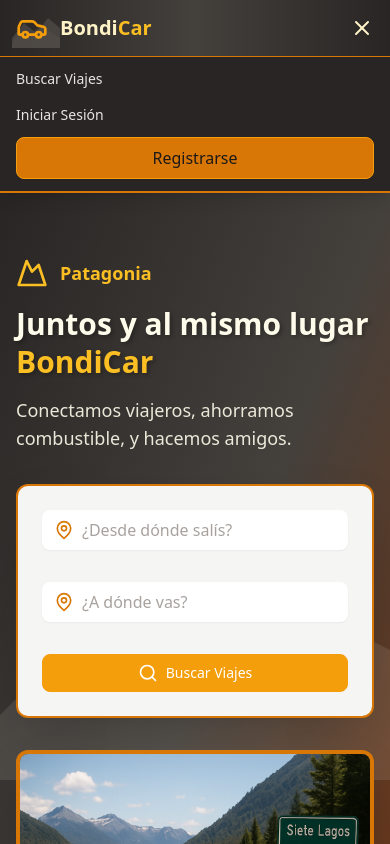
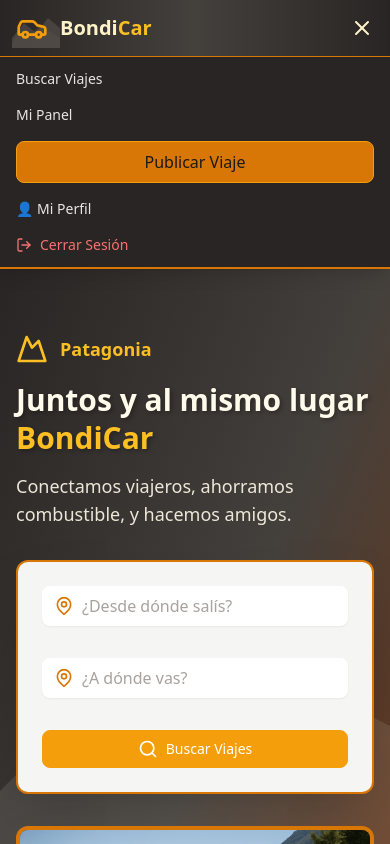
Before and after one commit to Javierpaez87/BondiCar, a React (Vite) app: page / in a window 390 px wide. Both pictures are taken after a click on the button 362 px from the left and 28 px from the top of the page. Shown: the top 844 px of the page. Built offline with nearby package versions, Linux system fonts and the light colour scheme; no server answers; a web font is replaced by a local one.

Commit message:
Update Header.tsx

```diff
--- a/src/components/layout/Header.tsx
+++ b/src/components/layout/Header.tsx
@@ -19,12 +19,10 @@
         {/* Logo con montañas */}
         <Link to="/" className="flex items-center space-x-3">
           <div className="relative">
-            {/* Montañas de fondo */}
             <svg className="h-10 w-12 text-stone-600 absolute -top-1 -left-1" viewBox="0 0 48 40" fill="currentColor">
               <path d="M0 30 L12 15 L24 25 L36 10 L48 20 L48 40 L0 40 Z" opacity="0.6"/>
               <path d="M0 35 L8 22 L16 28 L28 18 L40 25 L48 30 L48 40 L0 40 Z" opacity="0.4"/>
             </svg>
-            {/* Auto principal */}
             <Car className="h-8 w-8 text-amber-500 relative z-10" />
           </div>
           <span className="text-xl font-bold text-amber-100">
@@ -70,48 +68,18 @@
                   </div>
                 </button>
                 <div className="absolute right-0 mt-2 w-48 bg-stone-800 rounded-lg shadow-lg py-2 invisible group-hover:visible opacity-0 group-hover:opacity-100 transition-all duration-200 transform translate-y-1 group-hover:translate-y-0 border border-amber-600">
-  <div className="px-4 py-2 border-b border-stone-600">
-    <p className="text-sm font-medium text-amber-100">{user?.name}</p>
-    <p className="text-xs text-stone-400">{user?.email}</p>
-  </div>
-
-  <Link to="/profile" className="flex items-center px-4 py-2 text-sm text-stone-200 hover:bg-stone-700">
-    <UserIcon className="mr-2 h-4 w-4" />
-    Mi Perfil
+                  <Link to="/search" className="flex items-center px-4 py-2 text-sm text-stone-200 hover:bg-stone-700">
+                    🔍 <span className="ml-2">Buscar Viajes</span>
                   </Link>
-
-  <Link to="/profile/edit" className="flex items-center px-4 py-2 text-sm text-stone-200 hover:bg-stone-700">
-    ✏️
-    <span className="ml-2">Editar Perfil</span>
+                  <Link to="/dashboard" className="flex items-center px-4 py-2 text-sm text-stone-200 hover:bg-stone-700">
+                    🧭 <span className="ml-2">Mi Panel</span>
                   </Link>
-
-  <button
-    onClick={async () => {
-      const confirmDelete = window.confirm('¿Estás seguro de que querés eliminar tu cuenta? Esta acción no se puede deshacer.');
-      if (!confirmDelete) return;
-
-      try {
-        const auth = (await import('firebase/auth')).getAuth();
-        const firestore = (await import('firebase/firestore')).getFirestore();
-        const { deleteDoc, doc } = await import('firebase/firestore');
-
-        if (auth.currentUser) {
-          await deleteDoc(doc(firestore, 'Users', auth.currentUser.uid)); // ajustá 'Users' si tu colección se llama distinto
-          await auth.currentUser.delete();
-          logout();
-          alert('Tu cuenta ha sido eliminada.');
-        }
-      } catch (error) {
-        console.error('Error al eliminar la cuenta:', error);
-        alert('No se pudo eliminar la cuenta. Intentá cerrar sesión y volver a intentar.');
-      }
-    }}
-    className="w-full flex items-center px-4 py-2 text-sm text-red-400 hover:bg-stone-700"
-  >
-    🗑️
-    <span className="ml-2">Eliminar Cuenta</span>
-  </button>
-
+                  <Link to="/create-trip" className="flex items-center px-4 py-2 text-sm text-stone-200 hover:bg-stone-700">
+                    🚗 <span className="ml-2">Publicar Viaje</span>
+                  </Link>
+                  <Link to="/dashboard?tab=profile" className="flex items-center px-4 py-2 text-sm text-stone-200 hover:bg-stone-700">
+                    👤 <span className="ml-2">Mi Perfil</span>
+                  </Link>
                   <button
                     onClick={logout}
                     className="w-full flex items-center px-4 py-2 text-sm text-red-400 hover:bg-stone-700"
@@ -160,21 +128,14 @@
             <nav className="flex flex-col space-y-4">
               <Link
                 to="/search"
-                className={`text-sm font-medium hover:text-amber-400 transition-colors ${
-                  isActive('/search') ? 'text-amber-400' : 'text-stone-200'
-                }`}
+                className="text-sm font-medium text-stone-200 hover:text-amber-400 transition-colors"
                 onClick={closeMenu}
               >
                 Buscar Viajes
               </Link>
-
-              {isAuthenticated ? (
-                <>
               <Link
                 to="/dashboard"
-                    className={`text-sm font-medium hover:text-amber-400 transition-colors ${
-                      isActive('/dashboard') ? 'text-amber-400' : 'text-stone-200'
-                    }`}
+                className="text-sm font-medium text-stone-200 hover:text-amber-400 transition-colors"
                 onClick={closeMenu}
               >
                 Mi Panel
@@ -187,48 +148,12 @@
                 Publicar Viaje
               </Link>
               <Link
-  to="/profile"
+                to="/dashboard?tab=profile"
                 className="text-sm font-medium text-stone-200 hover:text-amber-400 transition-colors"
                 onClick={closeMenu}
               >
-  🧑 Mi Perfil
+                👤 Mi Perfil
               </Link>
-
-<Link
-  to="/profile/edit"
-  className="text-sm font-medium text-stone-200 hover:text-amber-400 transition-colors"
-  onClick={closeMenu}
->
-  ✏️ Editar Perfil
-</Link>
-
-<button
-  onClick={async () => {
-    const confirmDelete = window.confirm('¿Estás seguro de que querés eliminar tu cuenta? Esta acción no se puede deshacer.');
-    if (!confirmDelete) return;
-
-    try {
-      const auth = (await import('firebase/auth')).getAuth();
-      const firestore = (await import('firebase/firestore')).getFirestore();
-      const { deleteDoc, doc } = await import('firebase/firestore');
-
-      if (auth.currentUser) {
-        await deleteDoc(doc(firestore, 'Users', auth.currentUser.uid)); // o 'users' si es minúscula en tu DB
-        await auth.currentUser.delete();
-        logout();
-        alert('Tu cuenta ha sido eliminada.');
-        closeMenu();
-      }
-    } catch (error) {
-      console.error('Error al eliminar la cuenta:', error);
-      alert('No se pudo eliminar la cuenta. Intentá cerrar sesión y volver a intentar.');
-    }
-  }}
-  className="text-sm font-medium text-red-400 hover:text-red-300 transition-colors text-left"
->
-  🗑️ Eliminar Cuenta
-</button>
-
               <button
                 onClick={() => {
                   logout();
@@ -239,25 +164,6 @@
                 <LogOut className="mr-2 h-4 w-4" />
                 Cerrar Sesión
               </button>
-                </>
-              ) : (
-                <div className="flex flex-col space-y-3">
-                  <Link
-                    to="/login"
-                    className="text-sm font-medium text-stone-200 hover:text-amber-400 transition-colors"
-                    onClick={closeMenu}
-                  >
-                    Iniciar Sesión
-                  </Link>
-                  <Link
-                    to="/register"
-                    className="px-4 py-2 bg-amber-600 text-stone-900 font-medium rounded-lg shadow-sm hover:bg-amber-500 transition-colors text-center border border-amber-500"
-                    onClick={closeMenu}
-                  >
-                    Registrarse
-                  </Link>
-                </div>
-              )}
             </nav>
           </div>
         </div>
```
Lines whose indentation alone changed are shown as unchanged.
